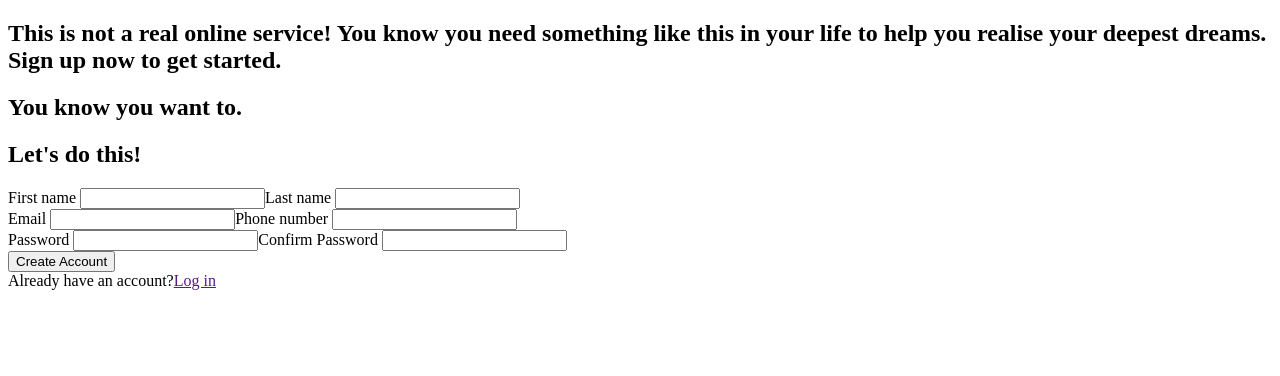
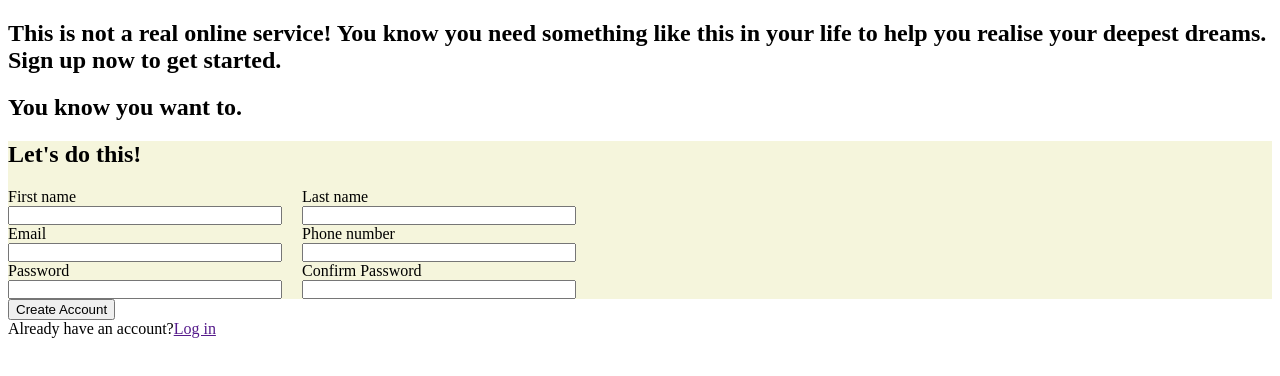
Before and after one commit to MinnieTheDev/sign-up-form, a plain HTML site: page index.html in a window 1280 px wide. Drawn offline with Linux system fonts and the light colour scheme.

Commit message:
Unify width of inputs

```diff
--- a/index.html
+++ b/index.html
@@ -16,6 +16,7 @@
             <h2>This is not a real online service! You know you need something like this in your life to help you realise your deepest dreams. Sign up now to get started.</h2>
             <h2>You know you want to.</h2>
             <form>
+                <div class="main-form">
                     <h2>Let's do this!</h2>
                     <div>
                         <div>
@@ -47,6 +48,7 @@
                             <input type="password" name="confirm-pwd" id="confirm-pwd">
                         </div>
                     </div>
+                </div>
                 <div>
                     <button type="submit">Create Account</button>
                 </div>
--- a/style.css
+++ b/style.css
@@ -1,3 +1,15 @@
-form > div {
+form > div > div {
     display: flex;
+    gap: 20px;
+    width: 400px;
 }
+
+.main-form {
+    background-color: beige;
+}
+
+input {
+    width: 250px;
+    padding: 0 10px;
+    margin: 0;
+}
```
Lines whose indentation alone changed are shown as unchanged.
